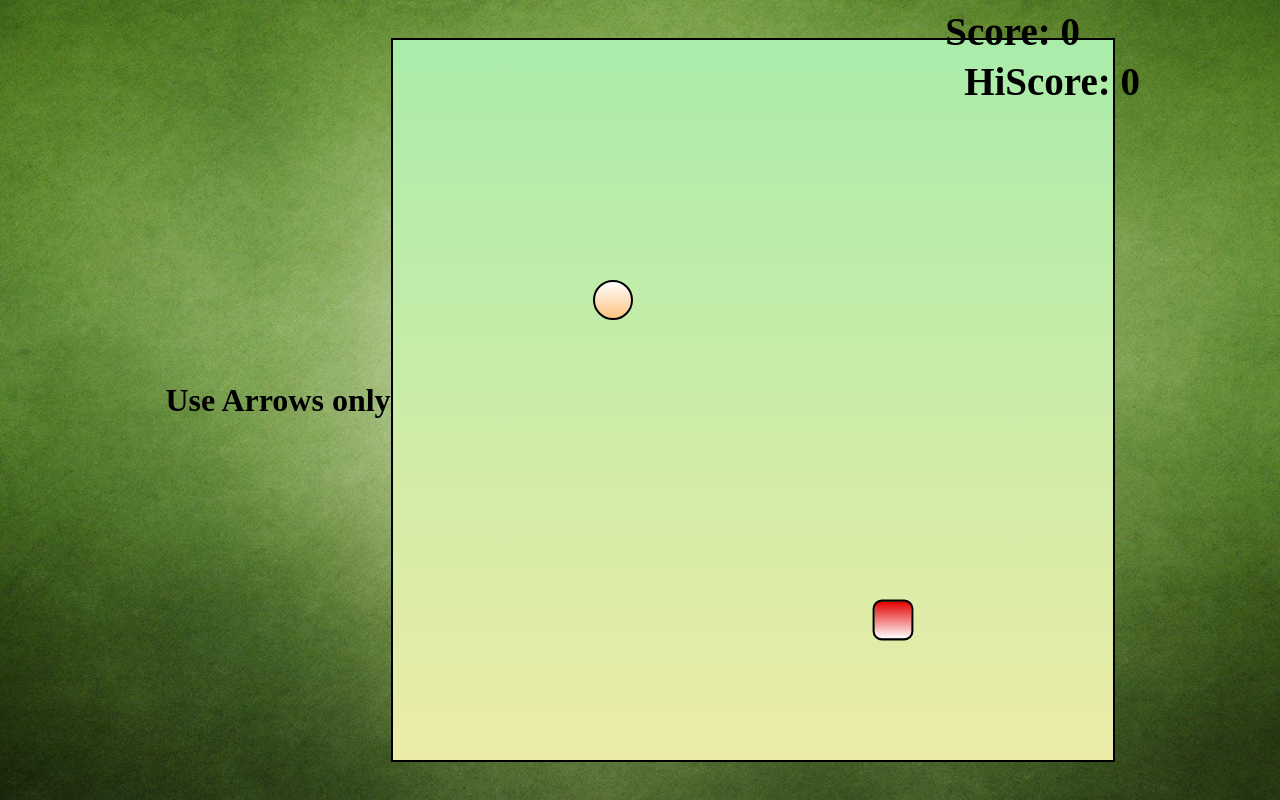
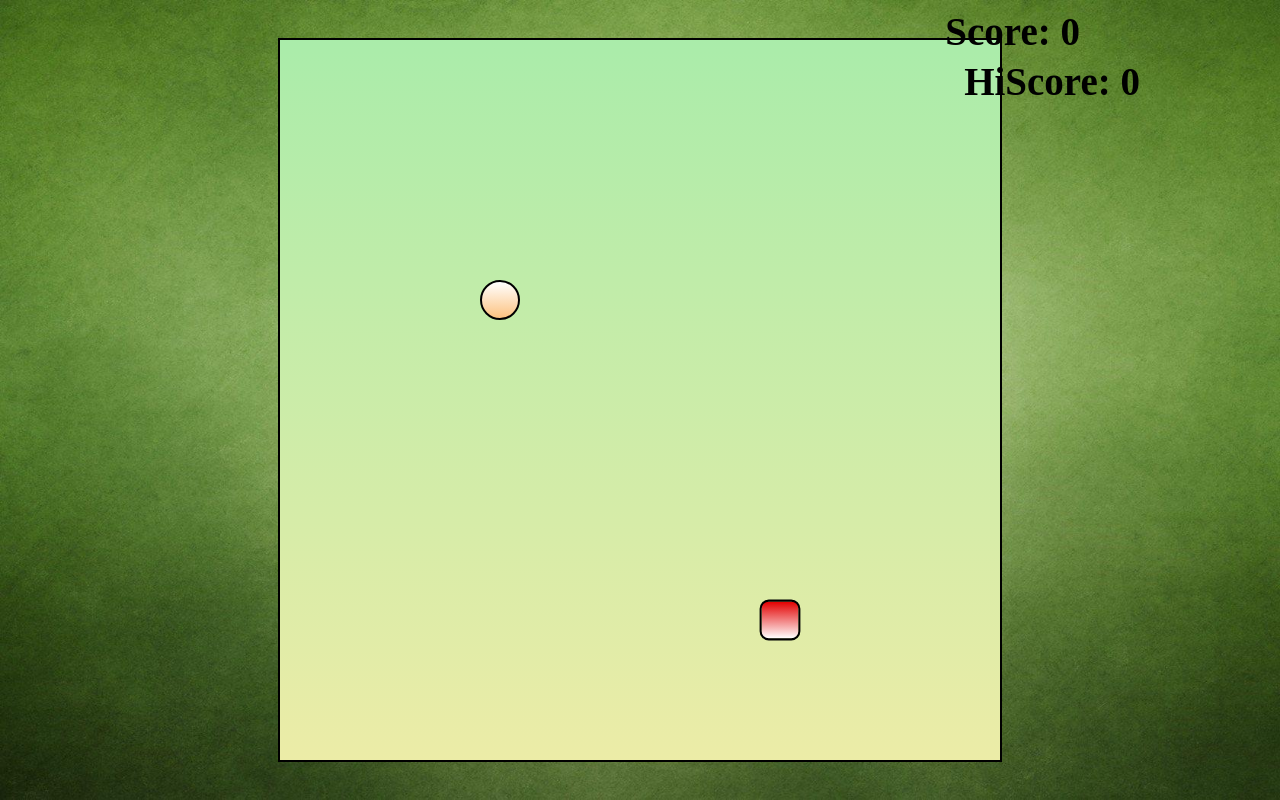
Before and after one commit to MahekKamani/Snake-Game, a plain HTML site: page index.html in a window 1280 px wide. Drawn offline with Linux system fonts and the light colour scheme; a web font is replaced by a local one.

Commit message:
Update index.html

```diff
--- a/index.html
+++ b/index.html
@@ -9,7 +9,6 @@
 </head>
 <body>
     <div class="body">
-        <h1>Use Arrows only</h1>
         <div id="scoreBox">Score: 0</div>
         <div id="hiscoreBox">HiScore: 0</div>
         <div id="board"></div>
```
